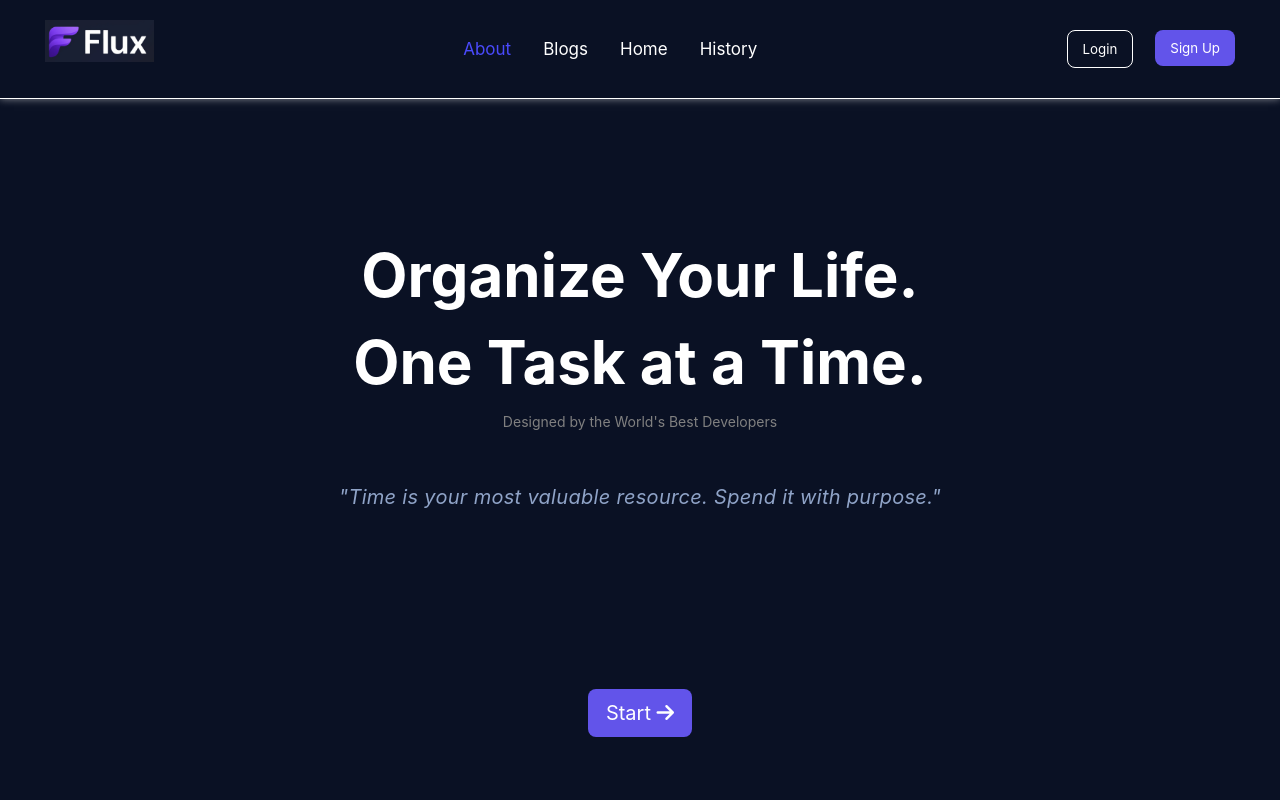
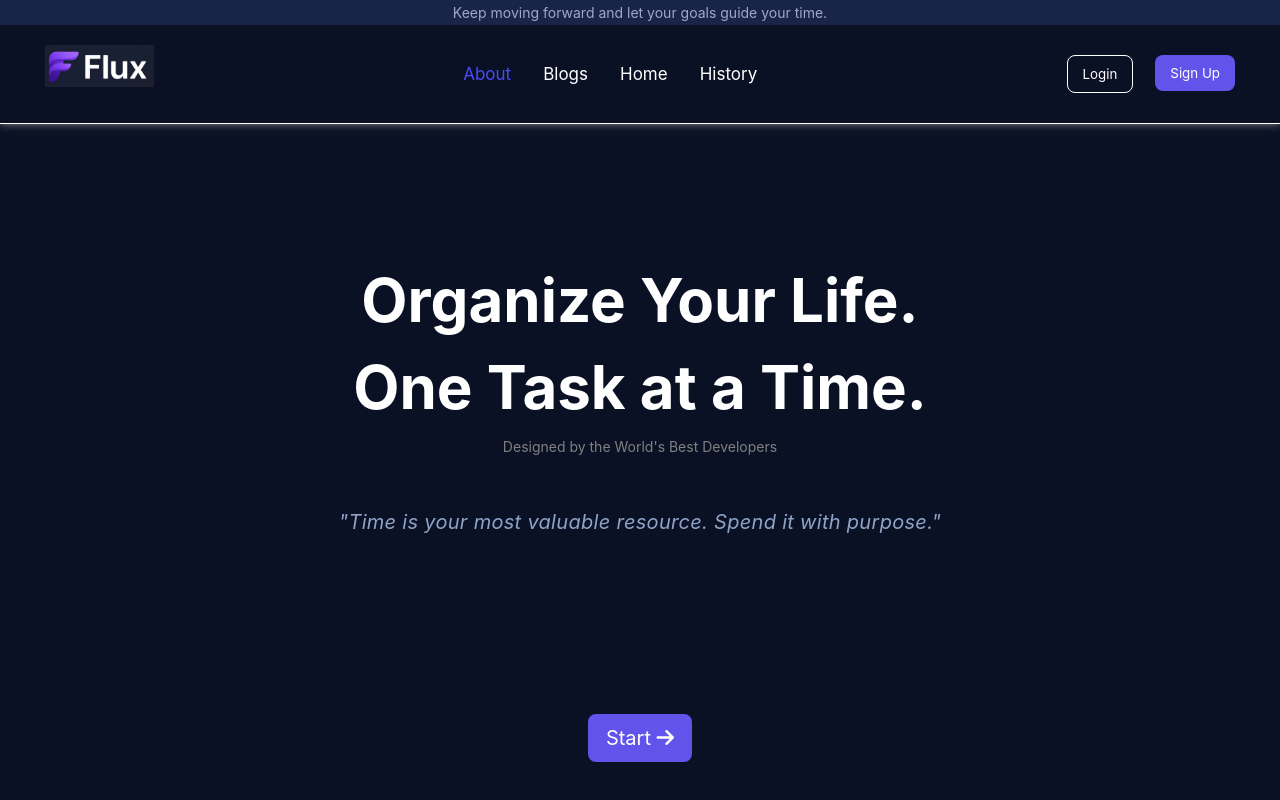
Before and after one commit to hemant01010-bansal/Flux, a React (Vite) app in the folder taskVerse/: page / in a window 1280 px wide. Shown: the top 800 px of the page. Built offline with nearby package versions, Linux system fonts and the light colour scheme.

Commit message:
add banner component in layout

```diff
--- a/taskVerse/src/Layout.jsx
+++ b/taskVerse/src/Layout.jsx
@@ -2,10 +2,12 @@ import React from "react";
 import Header from "./components/Header";
 import Footer from "./components/Footer";
 import { Outlet } from "react-router-dom";
+import Banner from "./components/Banner";
 
 function Layout(){
     return (
         <>
+        <Banner/>
         <Header/>
         <Outlet/>  {/* what ever the router send that render here */}
         <Footer/>
```
